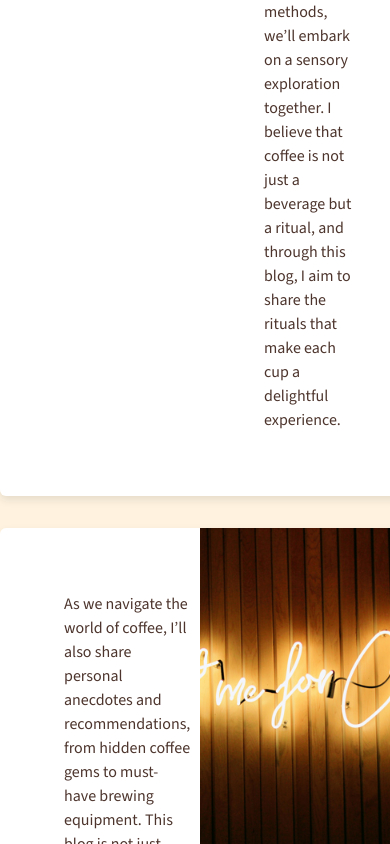
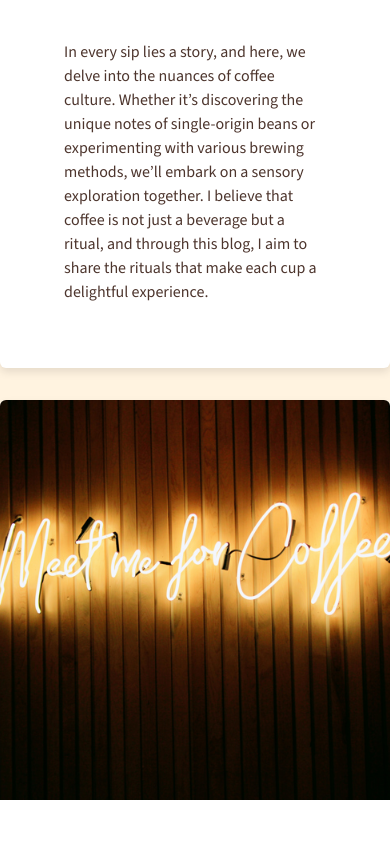
Before and after one commit to Noroff-FEU-Assignments/project-exam-1-mjohank, a plain HTML site: page about.html in a window 390 px wide. Shown: the part 1156-2000 px from the top of the page. Drawn offline with nearby package versions, Linux system fonts and the light colour scheme.

Commit message:
Added media queries for about.html

```diff
--- a/css/queries.css
+++ b/css/queries.css
@@ -1,3 +1,13 @@
+/****************************************************************************/
+/* VIEWPORT MEDIUM SIZES */
+/****************************************************************************/
+
+/***************************************/
+/* PAGE SPECIFIC */
+/***************************************/
+
+/* HOMEPAGE */
+
 @media only screen and (max-width: 1200px) {
   .homepage-hero-section {
     flex-direction: column;
@@ -30,15 +40,23 @@
   }
 
   /* POSTS PAGE */
+
   .bloglist-container {
     grid-template-columns: repeat(2, 1fr);
   }
 }
 
+/****************************************************************************/
+/* VIEWPORT SMALL SIZES */
+/****************************************************************************/
+
+/***************************************/
+/* GLOBAL STYLING */
+/***************************************/
+
 @media only screen and (max-width: 768px) {
-  /* GLOBAL STYLING */
-  /*  */
   /* MAIN NAVIGATION */
+
   nav {
     display: none;
   }
@@ -70,7 +88,6 @@
   }
 
   .nav-list li {
-    /* width: 100%; */
     text-align: center;
     line-height: 2;
   }
@@ -96,7 +113,9 @@
     gap: 2rem;
   }
 
-  /* PAGE SPECIFIC STYLING */
+  /***************************************/
+  /* PAGE SPECIFIC */
+  /***************************************/
 
   /* HOMEPAGE */
 
@@ -121,4 +140,27 @@
   .bloglist-container {
     grid-template-columns: 1fr;
   }
+
+  /* ABOUT PAGE */
+
+  .about-content-container {
+    margin: 0 auto;
+  }
+
+  .about-main-txt-container {
+    flex-direction: column;
+  }
+
+  .about-outro-txt-container {
+    flex-direction: column-reverse;
+    margin-bottom: 5rem;
+  }
+
+  .about-img-container {
+    width: 100%;
+  }
+
+  .about-txt-container {
+    width: 100%;
+  }
 }
--- a/css/style.css
+++ b/css/style.css
@@ -579,15 +579,15 @@ footer {
   width: 100%;
   background-color: var(--clr-white-background);
   padding: 1rem;
+  min-width: 350px;
 }
 
 .about-main-txt-container,
 .about-outro-txt-container {
   display: flex;
-  flex-wrap: wrap;
   overflow: hidden;
   background-color: var(--clr-white-background);
-  min-width: 400px;
+  min-width: 350px;
 }
 
 .about-img-1,
```
